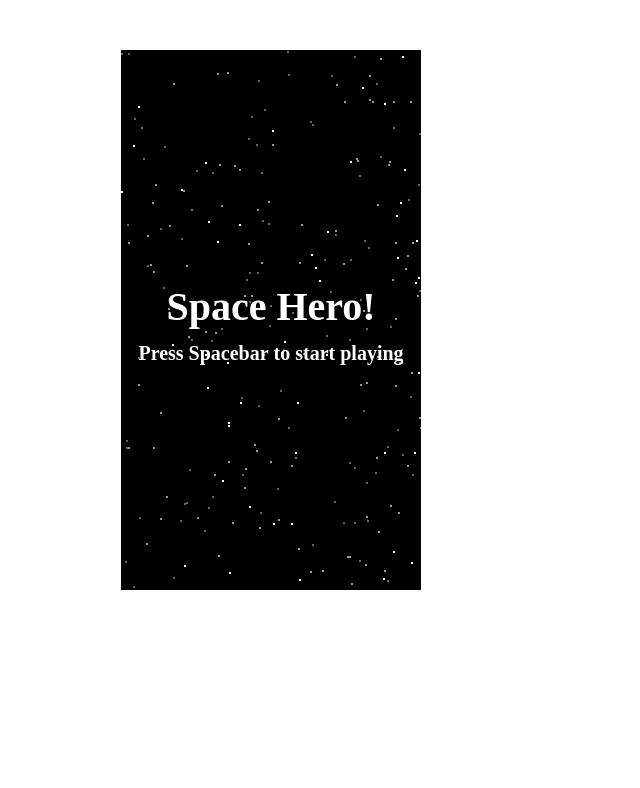
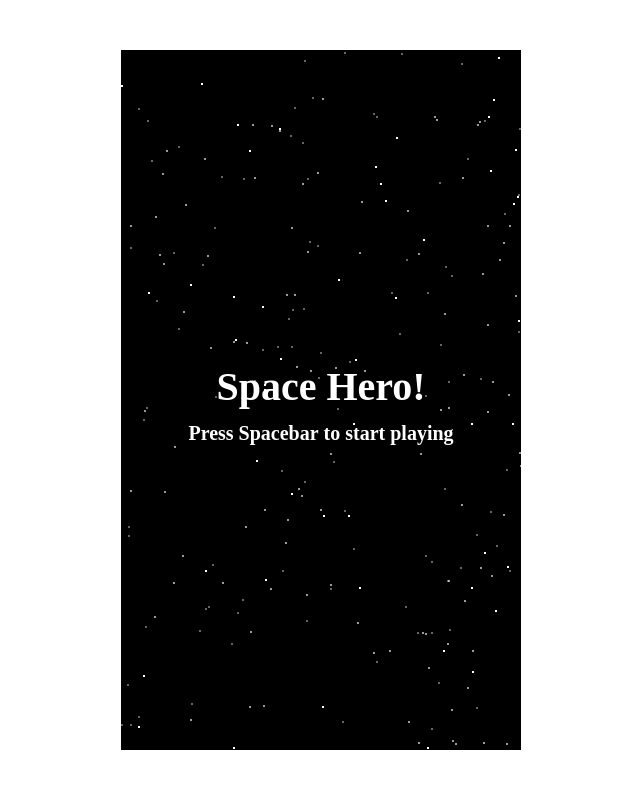
Before and after one commit to deargopinath/space-hero, a plain HTML site: page index.html in a window 1280 px wide. Shown: the whole page, without its empty margins (279-919 px from the left). Drawn offline with Linux system fonts and the light colour scheme.

Commit message:
Update index.html

```diff
--- a/index.html
+++ b/index.html
@@ -10,7 +10,7 @@
 </head>
 <body>
   <div id='container'>
-    <canvas id='game' width='300' height='540'></canvas>
+    <canvas id='game' width='400' height='700'></canvas>
   </div>
   <script src='js/main.js'></script>
 </body>
```
